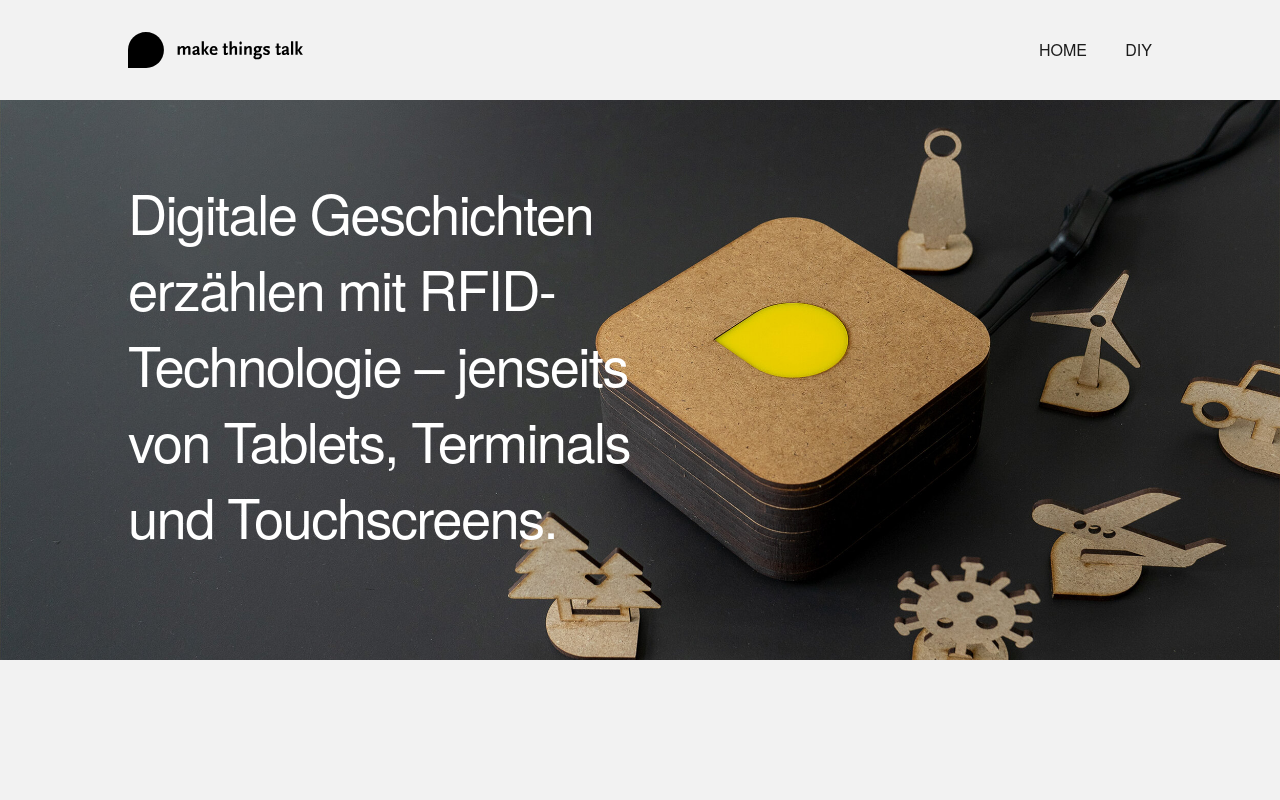
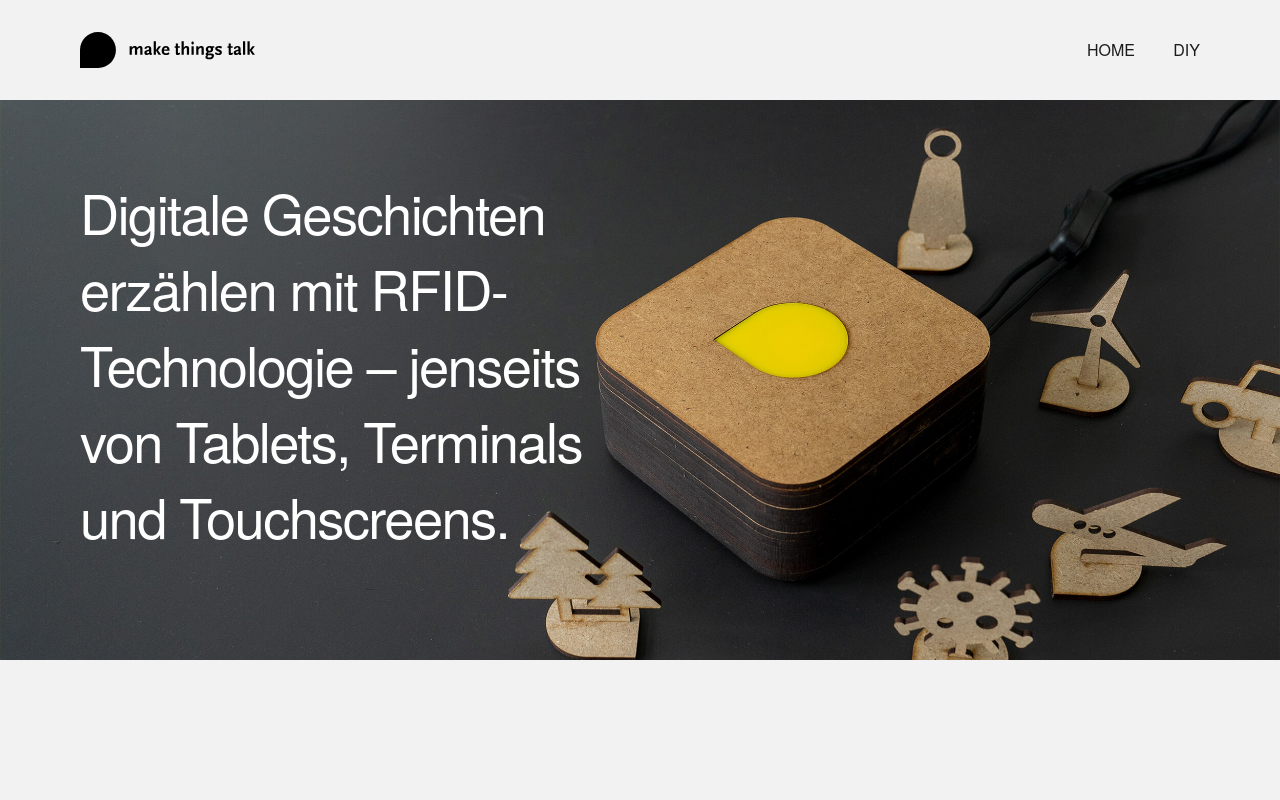
Before and after one commit to kelvynmarte/makethingstalk-website, a React (Vite) app: page / in a window 1280 px wide. Shown: the top 800 px of the page. Built offline with nearby package versions, Linux system fonts and the light colour scheme; a web font is replaced by a local one.

Commit message:
Adapt css to base 16 rem

```diff
--- a/src/styles/main.css
+++ b/src/styles/main.css
@@ -77,7 +77,7 @@ a:hover {
 * Container
 */
 .content-grid {
-  --padding-inline: 2.4rem;
+  --padding-inline: 1.5rem;
   --narrow-content-inline: 0.0rem;
   --content-max-width: 800px;
   --breakout-max-width: 1600px;
@@ -117,7 +117,7 @@ a:hover {
 /* Larger than mobile */
 @media (min-width: 400px) {
   .content-grid {
-    --padding-inline: 3.6rem;
+    --padding-inline: 2rem;
     --narrow-content-inline: calc(var(--padding-inline) * 2);
   }
 }
@@ -125,21 +125,21 @@ a:hover {
 /* Larger than tablet */
 @media (min-width: 750px) {
   .content-grid {
-    --padding-inline: 4.8rem;
+    --padding-inline: 3rem;
   }
 }
 
 /* Larger than desktop */
 @media (min-width: 1000px) {
   .content-grid {
-    --padding-inline: 6.4rem;
+    --padding-inline: 4rem;
   }
 }
 
   /* Larger than Desktop HD */
 @media (min-width: 1200px) {
   .content-grid {
-    --padding-inline: 8rem;
+    --padding-inline: 5rem;
   }
 }
 
```
